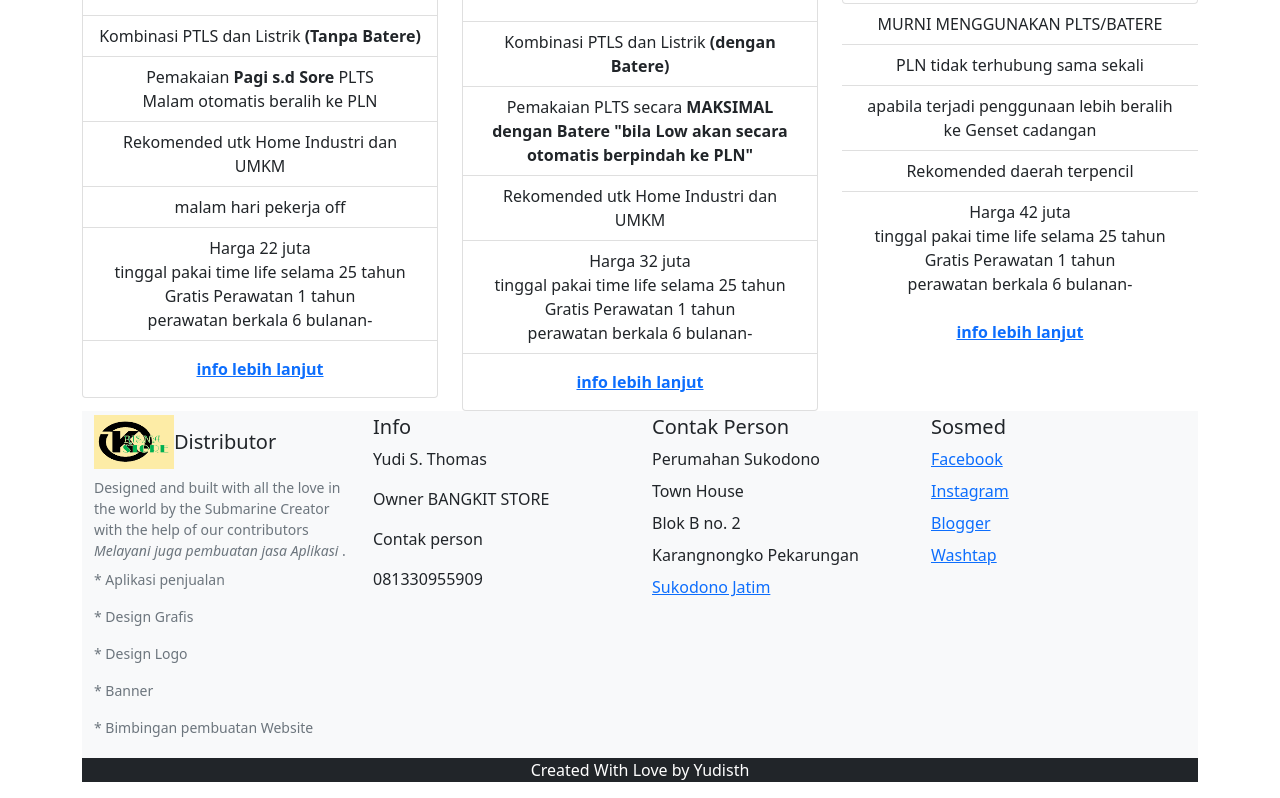
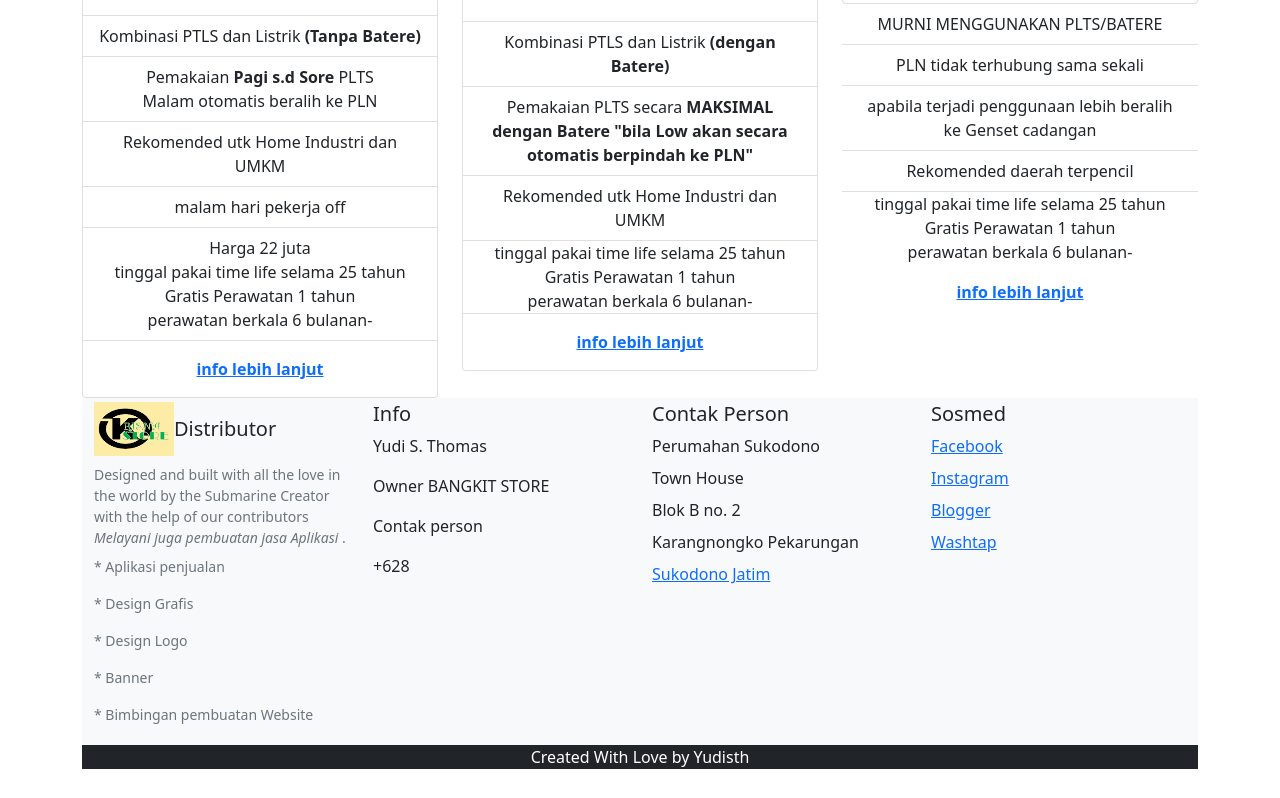
Before and after one commit to yudisthomas/Yudisths8241.github.io, a plain HTML site: page index.html in a window 1280 px wide. Shown: the part 1059-1857 px from the top of the page. Drawn offline with nearby package versions, Linux system fonts and the light colour scheme; a web font is replaced by a local one.

Commit message:
hilangkan harga

```diff
--- a/index.html
+++ b/index.html
@@ -104,7 +104,6 @@
         <li class="list-group-item">Kombinasi PTLS dan Listrik<b> (dengan Batere)</b></li>
         <li class="list-group-item">Pemakaian PLTS secara <b>MAKSIMAL dengan Batere "bila Low akan secara otomatis berpindah ke PLN"</li></b>
         <li class="list-group-item">Rekomended utk Home Industri dan UMKM</li>
-        <li class="list-group-item">Harga 32 juta <br>
           tinggal pakai time life selama 25 tahun <br>
           Gratis Perawatan 1 tahun<br> perawatan berkala 6 bulanan-</li>
       </ul>
@@ -127,7 +126,6 @@
       <li class="list-group-item">PLN tidak terhubung sama sekali</li></b>
       <li class="list-group-item">apabila terjadi penggunaan lebih beralih ke Genset cadangan</li></b>
       <li class="list-group-item">Rekomended daerah terpencil</li>
-      <li class="list-group-item">Harga 42 juta <br>
         tinggal pakai time life selama 25 tahun <br>
         Gratis Perawatan 1 tahun<br> perawatan berkala 6 bulanan-</li>
     </ul>
@@ -165,7 +163,7 @@
             <li<p>Yudi S. Thomas</p></li>
             <li<p>Owner BANGKIT STORE</p></li>
             <li<p>Contak person</p></li>
-            <li<p>081330955909</p></li>
+            <li<p>+628</p></li>
           </ul>
         </div>
         <div class="col-lg-3 md-3">
```
